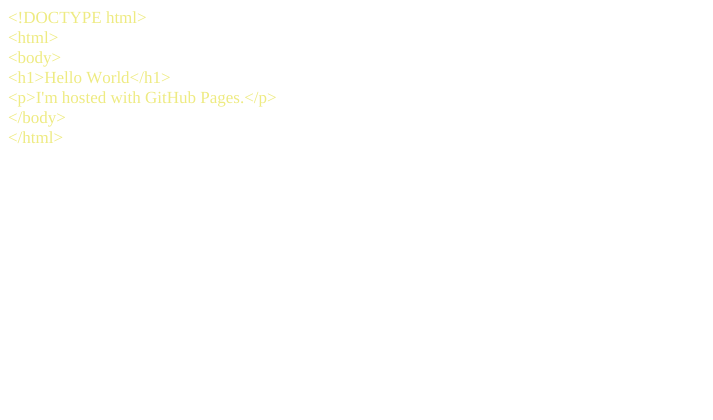
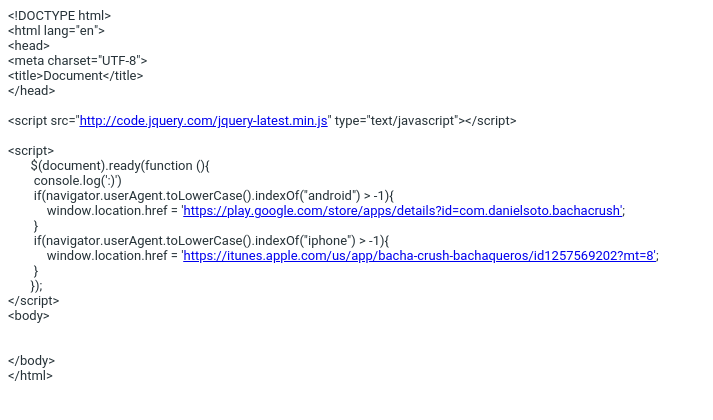
Before and after one commit to bachaqueros/bachaqueros.github.io, a plain HTML site: page index.html in a window 1280 px wide. Shown: the whole page, without its empty margins (0-713 px from the left). Drawn offline with Linux system fonts and the light colour scheme.

Commit message:
another test

```diff
--- a/index.html
+++ b/index.html
@@ -7,16 +7,36 @@
   <meta name="Generator" content="Cocoa HTML Writer">
   <meta name="CocoaVersion" content="1504.76">
   <style type="text/css">
-    p.p1 {margin: 0.0px 0.0px 0.0px 0.0px; line-height: 20.0px; font: 17.0px Times; color: #eeeb82; -webkit-text-stroke: #eeeb82}
+    p.p1 {margin: 0.0px 0.0px 0.0px 0.0px; line-height: 15.0px; font: 13.0px Roboto; color: #263238; -webkit-text-stroke: #263238}
+    p.p2 {margin: 0.0px 0.0px 0.0px 0.0px; line-height: 15.0px; font: 13.0px Roboto; color: #263238; -webkit-text-stroke: #263238; min-height: 15.0px}
     span.s1 {font-kerning: none}
+    span.s2 {text-decoration: underline ; font-kerning: none; direction: ltr; unicode-bidi: embed}
   </style>
 </head>
 <body>
 <p class="p1"><span class="s1">&lt;!DOCTYPE html&gt;</span></p>
-<p class="p1"><span class="s1">&lt;html&gt;</span></p>
+<p class="p1"><span class="s1">&lt;html lang="en"&gt;</span></p>
+<p class="p1"><span class="s1">&lt;head&gt;</span></p>
+<p class="p1"><span class="s1">&lt;meta charset="UTF-8"&gt;</span></p>
+<p class="p1"><span class="s1">&lt;title&gt;Document&lt;/title&gt;</span></p>
+<p class="p1"><span class="s1">&lt;/head&gt;</span></p>
+<p class="p2"><span class="s1"></span><br></p>
+<p class="p1"><span class="s1">&lt;script src="<a href="http://www.google.com/url?q=http%3A%2F%2Fcode.jquery.com%2Fjquery-latest.min.js&amp;sa=D&amp;sntz=1&amp;usg=AFQjCNGqbLrw8ao1HFgv_cxtv9DtUbpaWg"><span class="s2">http://code.jquery.com/jquery-latest.min.js</span></a>" type="text/javascript"&gt;&lt;/script&gt;</span></p>
+<p class="p2"><span class="s1"></span><br></p>
+<p class="p1"><span class="s1">&lt;script&gt;</span></p>
+<p class="p1"><span class="s1">       $(document).ready(function (){</span></p>
+<p class="p1"><span class="s1">        console.log(':)')</span></p>
+<p class="p1"><span class="s1">        if(navigator.userAgent.toLowerCase().indexOf("android") &gt; -1){</span></p>
+<p class="p1"><span class="s1">            window.location.href = '<a href="https://play.google.com/store/apps/details?id=com.danielsoto.bachacrush%27"><span class="s2">https://play.google.com/store/apps/details?id=com.danielsoto.bachacrush'</span></a>;</span></p>
+<p class="p1"><span class="s1">        }</span></p>
+<p class="p1"><span class="s1">        if(navigator.userAgent.toLowerCase().indexOf("iphone") &gt; -1){</span></p>
+<p class="p1"><span class="s1">            window.location.href = '<a href="https://www.google.com/url?q=https%3A%2F%2Fitunes.apple.com%2Fus%2Fapp%2Fbacha-crush-bachaqueros%2Fid1257569202%3Fmt%3D8%27&amp;sa=D&amp;sntz=1&amp;usg=AFQjCNEbka9pphV2Q6olS5Qdrl2a8KgsrA"><span class="s2">https://itunes.apple.com/us/app/bacha-crush-bachaqueros/id1257569202?mt=8'</span></a>;</span></p>
+<p class="p1"><span class="s1">        }</span></p>
+<p class="p1"><span class="s1">       });</span></p>
+<p class="p1"><span class="s1">&lt;/script&gt;</span></p>
 <p class="p1"><span class="s1">&lt;body&gt;</span></p>
-<p class="p1"><span class="s1">&lt;h1&gt;Hello World&lt;/h1&gt;</span></p>
-<p class="p1"><span class="s1">&lt;p&gt;I'm hosted with GitHub Pages.&lt;/p&gt;</span></p>
+<p class="p2"><span class="s1"></span><br></p>
+<p class="p2"><span class="s1"></span><br></p>
 <p class="p1"><span class="s1">&lt;/body&gt;</span></p>
 <p class="p1"><span class="s1">&lt;/html&gt;</span></p>
 </body>
```
